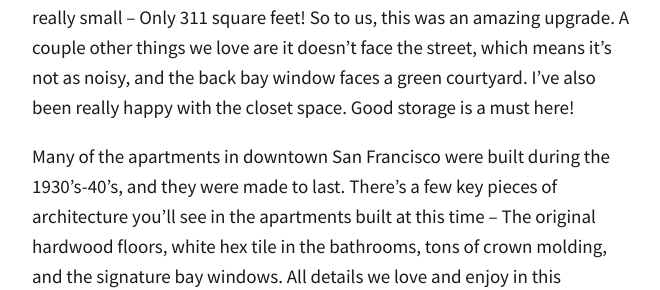
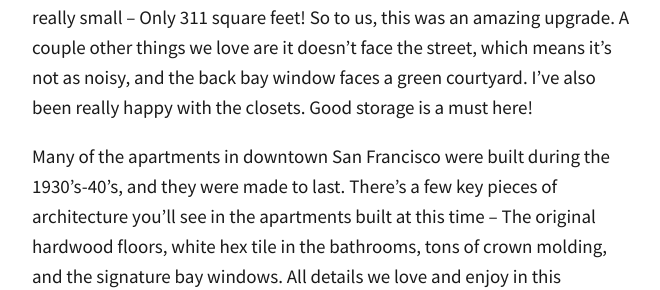
Before and after one commit to totiffany/totiffany.github.io, a Jekyll site: the page built from _posts/2018-07-26-Apartment-Tour!.md, in a window 1280 px wide and 900 px high, scrolled down 407 px. Shown: the part 315-605 px from the top of the window, without its empty margins (308-968 px from the left). Built offline with Jekyll 4.4.1, drawn with Linux system fonts in a browser that asks for light colours; our own code applies the rules of GitHub Pages for plain Markdown files; comment, search, counter and statistics services are not loaded; some of the changed text lies outside the part shown.

```diff
--- a/_posts/2018-07-26-Apartment-Tour!.md
+++ b/_posts/2018-07-26-Apartment-Tour!.md
@@ -1,11 +1,11 @@
 ---
 published: true
-description: "Welcome to our apartment! When we found this place we couldn't believe how spacious it was. I've mentioned this before, but our old apartment was really small –\_Only 311 square feet! So to us, this was an amazing upgrade. A couple other things we love are it doesn't face the street, which means it's not as noisy, and the back bay window faces a green courtyard. I've also been really happy with the closet space. Good storage is a must here!"
+description: "Welcome to our apartment! When we found this place we couldn't believe how spacious it was. I've mentioned this before, but our old apartment was really small –\_Only 311 square feet! So to us, this was an amazing upgrade. A couple other things we love are it doesn't face the street, which means it's not as noisy, and the back bay window faces a green courtyard. I've also been really happy with the closets. Good storage is a must here!"
 image: Apartment-Tour-5.jpg
 ---
 ![our apartment]({{site.baseurl}}/img/Apartment-Tour-3.jpg)
 
-Welcome to our apartment! When we found this place we couldn't believe how spacious it was. I've mentioned this before, but our old apartment was really small – Only 311 square feet! So to us, this was an amazing upgrade. A couple other things we love are it doesn't face the street, which means it's not as noisy, and the back bay window faces a green courtyard. I've also been really happy with the closet space. Good storage is a must here!
+Welcome to our apartment! When we found this place we couldn't believe how spacious it was. I've mentioned this before, but our old apartment was really small – Only 311 square feet! So to us, this was an amazing upgrade. A couple other things we love are it doesn't face the street, which means it's not as noisy, and the back bay window faces a green courtyard. I've also been really happy with the closets. Good storage is a must here!
 
 Many of the apartments in downtown San Francisco were built during the 1930's-40's, and they were made to last. There's a few key pieces of architecture you'll see in the apartments built at this time – The original hardwood floors, white hex tile in the bathrooms, tons of crown molding, and the signature bay windows. All details we love and enjoy in this apartment.
 
```
